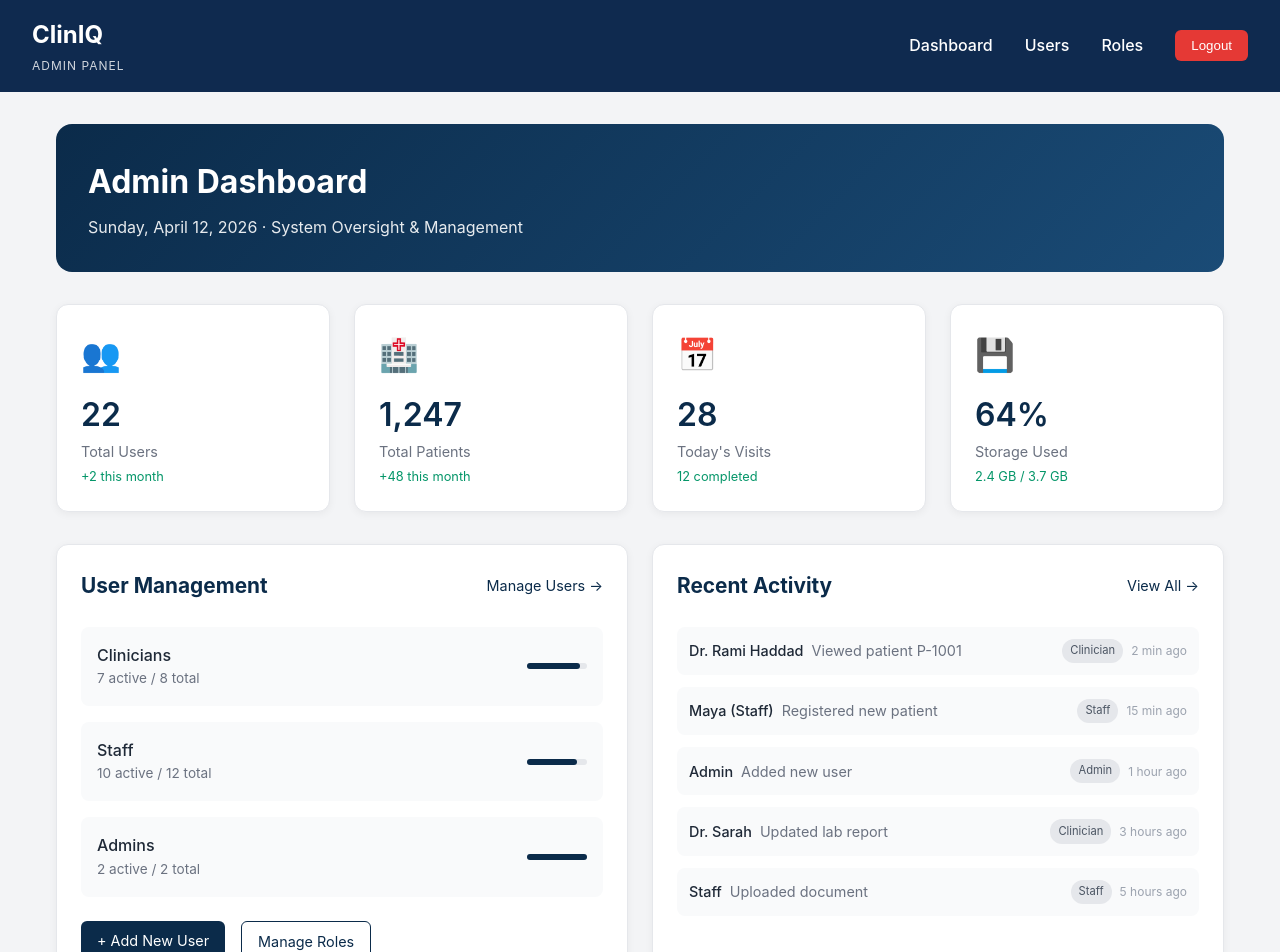
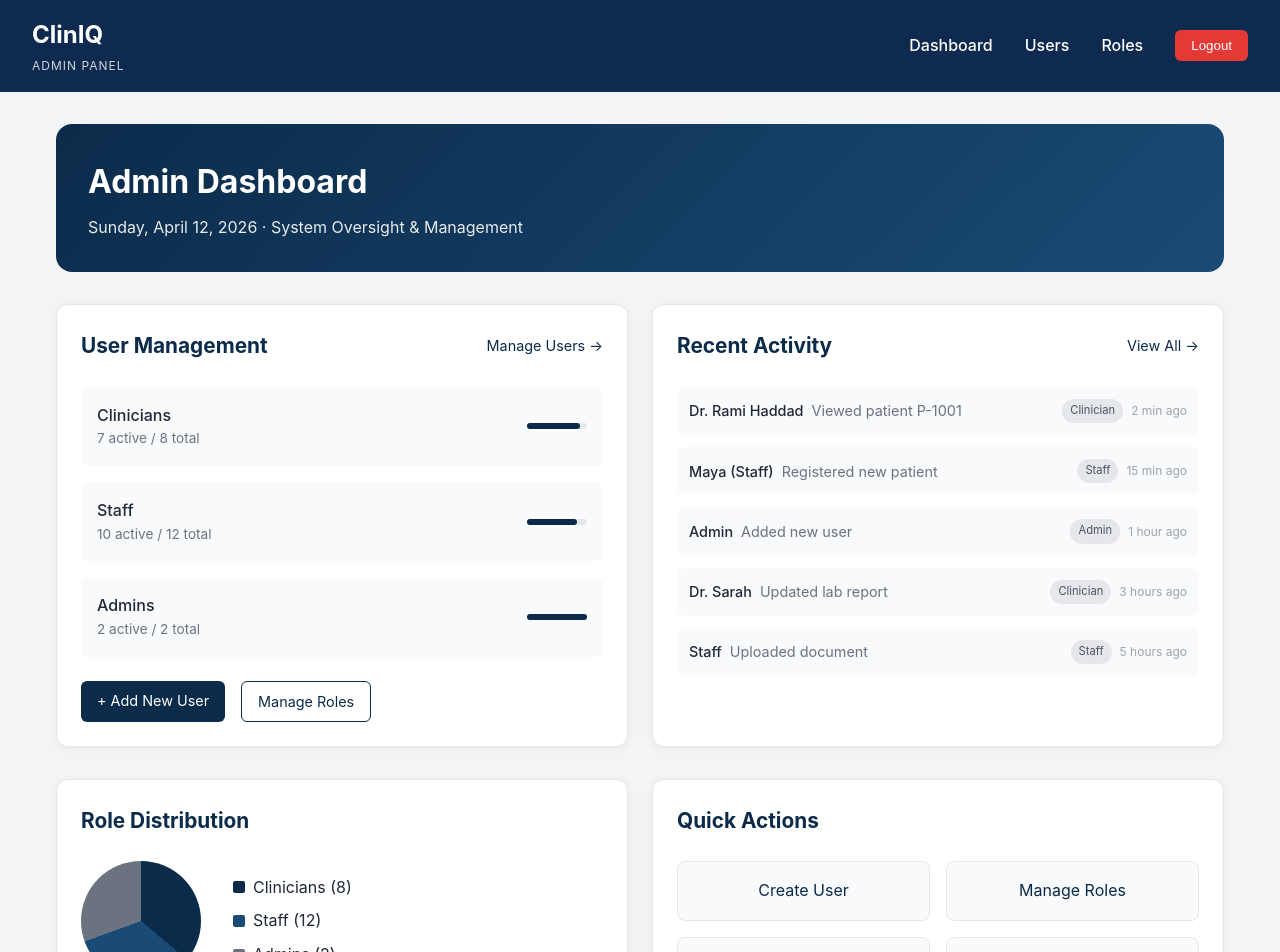
Before and after one commit to nellyuiop/icdms-frontend, a Next.js app: page /admin in a window 1280 px wide. Shown: the top 952 px of the page. Built offline with nearby package versions, Linux system fonts and the light colour scheme.

Commit message:
feat: enhance admin dashboard with professional UI and remove emojis

```diff
--- a/app/admin/page.tsx
+++ b/app/admin/page.tsx
@@ -55,29 +55,6 @@ export default function AdminDashboard() {
     },
   ];
 
-  // System stats
-  const systemStats = [
-    { label: "Total Users", value: "22", icon: "👥", change: "+2 this month" },
-    {
-      label: "Total Patients",
-      value: "1,247",
-      icon: "🏥",
-      change: "+48 this month",
-    },
-    {
-      label: "Today's Visits",
-      value: "28",
-      icon: "📅",
-      change: "12 completed",
-    },
-    {
-      label: "Storage Used",
-      value: "64%",
-      icon: "💾",
-      change: "2.4 GB / 3.7 GB",
-    },
-  ];
-
   return (
     <div className="container" style={{ padding: "2rem 0" }}>
       {/* Header */}
@@ -94,50 +71,6 @@ export default function AdminDashboard() {
           Admin Dashboard
         </h1>
         <p style={{ opacity: 0.9 }}>{date} · System Oversight & Management</p>
-      </div>
-
-      {/* System Stats */}
-      <div
-        style={{
-          display: "grid",
-          gridTemplateColumns: "repeat(4, 1fr)",
-          gap: "1.5rem",
-          marginBottom: "2rem",
-        }}
-      >
-        {systemStats.map((stat, index) => (
-          <div
-            key={index}
-            style={{
-              background: "white",
-              padding: "1.5rem",
-              borderRadius: "12px",
-              boxShadow: "0 2px 8px rgba(0,0,0,0.05)",
-              border: "1px solid #e5e7eb",
-            }}
-          >
-            <div style={{ fontSize: "2rem", marginBottom: "0.5rem" }}>
-              {stat.icon}
-            </div>
-            <div
-              style={{ fontSize: "2rem", fontWeight: "600", color: "#0b2b4a" }}
-            >
-              {stat.value}
-            </div>
-            <div
-              style={{
-                color: "#6b7280",
-                fontSize: "0.9rem",
-                marginBottom: "0.25rem",
-              }}
-            >
-              {stat.label}
-            </div>
-            <div style={{ fontSize: "0.8rem", color: "#059669" }}>
-              {stat.change}
-            </div>
-          </div>
-        ))}
       </div>
 
       {/* Main Content Grid */}
@@ -468,7 +401,7 @@ export default function AdminDashboard() {
                 border: "1px solid #e5e7eb",
               }}
             >
-              ➕ Create User
+              Create User
             </Link>
             <Link
               href="/admin/roles"
@@ -482,7 +415,7 @@ export default function AdminDashboard() {
                 border: "1px solid #e5e7eb",
               }}
             >
-              👥 Manage Roles
+              Manage Roles
             </Link>
             <Link
               href="/admin/audit-logs"
@@ -496,7 +429,7 @@ export default function AdminDashboard() {
                 border: "1px solid #e5e7eb",
               }}
             >
-              📋 View Audit Logs
+              View Audit Logs
             </Link>
             <Link
               href="/admin/settings"
@@ -510,7 +443,7 @@ export default function AdminDashboard() {
                 border: "1px solid #e5e7eb",
               }}
             >
-              ⚙️ System Settings
+              System Settings
             </Link>
           </div>
         </div>
```
